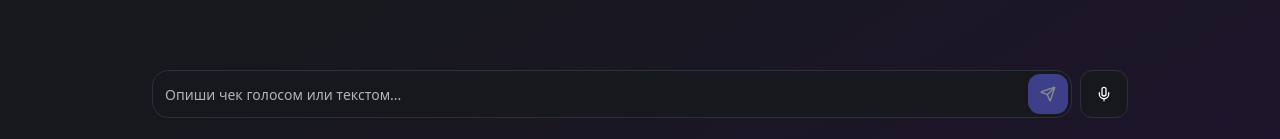
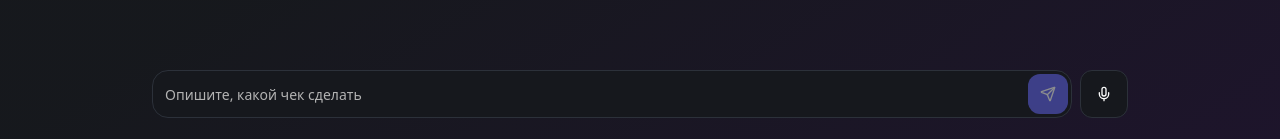
Before and after one commit to pr-poehali-dev/voice-ai-agent-1, a React (Vite) app: page / in a window 1280 px wide. Shown: the part 658-797 px from the top of the page. Built offline with nearby package versions, Linux system fonts and the light colour scheme.

Commit message:
Обновить подсказку в окне чека

```diff
--- a/src/components/chat/ChatInput.tsx
+++ b/src/components/chat/ChatInput.tsx
@@ -31,7 +31,7 @@ export const ChatInput = ({
             value={input}
             onChange={(e) => setInput(e.target.value)}
             onKeyDown={(e) => e.key === 'Enter' && !e.shiftKey && handleSendMessage()}
-            placeholder="Опиши чек голосом или текстом..."
+            placeholder="Опишите, какой чек сделать"
             className="pr-14 rounded-2xl h-12 text-sm resize-none"
             disabled={isProcessing}
           />
```
